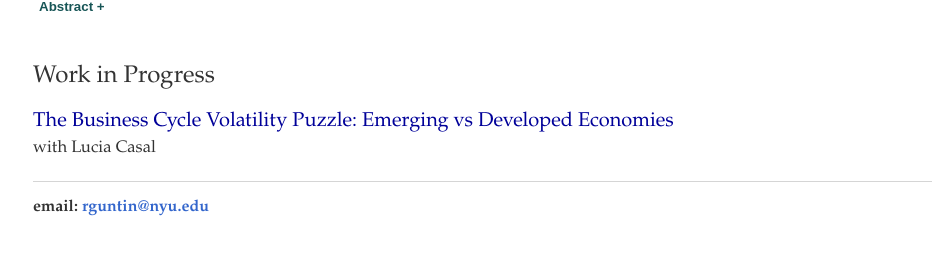
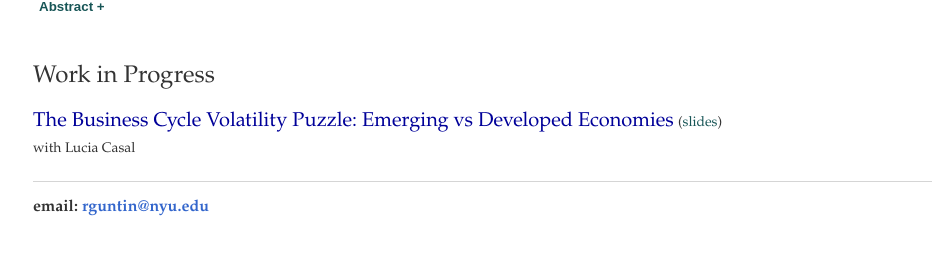
Before and after one commit to rafaguntin/rafaguntin.github.io, a Jekyll site: the page built from research/index.html, in a window 1280 px wide. Shown: the part 559-814 px from the top of the page, without its empty margins (95-1027 px from the left). Built offline with Jekyll 4.4.1, drawn with Linux system fonts in a browser that asks for light colours.

Commit message:
Update index.html

```diff
--- a/research/index.html
+++ b/research/index.html
@@ -107,6 +107,7 @@
 
 					<p>
 						<span style = "color:#000099">The Business Cycle Volatility Puzzle: Emerging vs Developed Economies</span><small>
+						<small> (<a style="color:#175556" href="https://www.rguntin.com/research/Volatility_LC_RG.pdf" target="_blank">slides</a>)
 						<br>with <span style="color:#333"> Lucia Casal </span></p>
 
 
```
